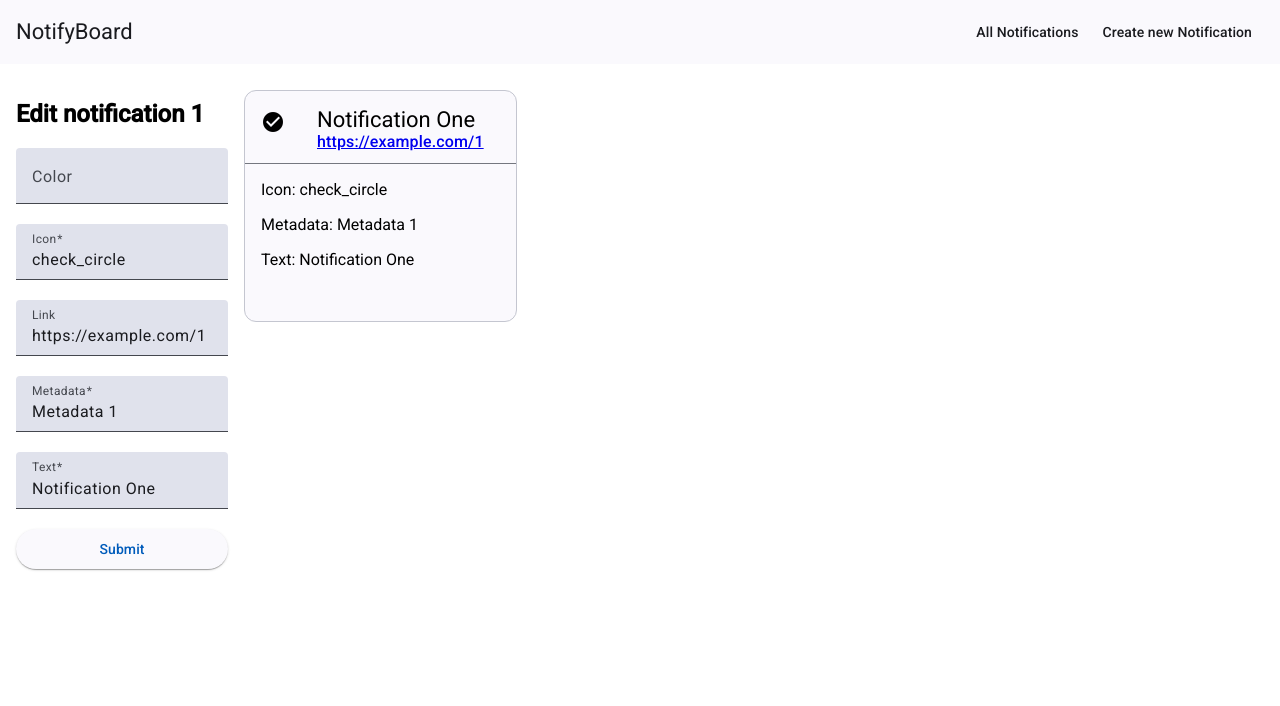
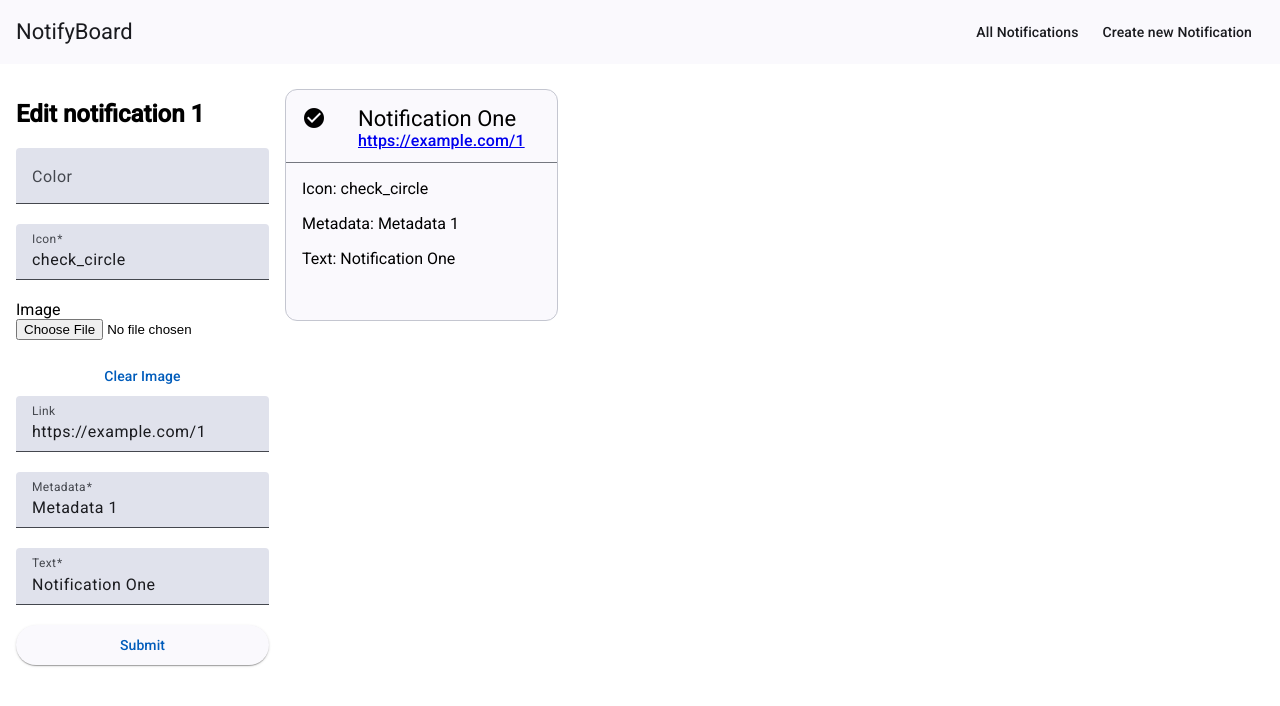
Before and after one commit to SaDaT895/notify-board, an Angular app: page /notifications/1/edit in a window 1280 px wide. Shown: the top 706 px of the page. Built offline with nearby package versions, Linux system fonts and the light colour scheme.

Commit message:
feature: add image-upload functionality

```diff
--- a/src/app/components/notification-form/notification-form.component.html
+++ b/src/app/components/notification-form/notification-form.component.html
@@ -1,7 +1,18 @@
 <form [formGroup]="form" (submit)="submit()">
   <h2>{{ editing ? "Edit notification " + id : "Create new Notification" }}</h2>
 
-  @for (item of form.controls | keyvalue ; track $index) {
+  @for (item of form.controls | keyvalue ; track $index) { @if (item.key ===
+  'image') {
+  <mat-label>{{ item.key | titlecase }}</mat-label>
+  <input
+    class="image-input"
+    type="file"
+    (change)="onFileSelected($event)"
+    [formControl]="file"
+    accept="image/*"
+  />
+  <button mat-button type="button" (click)="clearImage()">Clear Image</button>
+  } @else {
   <mat-form-field>
     <mat-label>{{ item.key | titlecase }}</mat-label>
     @if (item.key === 'text') {
@@ -12,14 +23,15 @@
       cdkAutosizeMinRows="1"
       cdkAutosizeMaxRows="10"
     ></textarea>
-    } @else { <input matInput [formControlName]="item.key" /> } @if
+    } @else {
+    <input matInput [formControlName]="item.key" /> } @if
     (form.get(item.key)?.hasError('required')) {
     <mat-error> {{ item.key | titlecase }} is required </mat-error>
     } @if (form.get(item.key)?.hasError('pattern')) {
     <mat-error> {{ item.key | titlecase }} is invalid </mat-error>
     }
   </mat-form-field>
-  }
+  } }
 
   <button mat-raised-button type="submit" [disabled]="form.invalid">
     Submit
--- a/src/app/components/notification-form/notification-form.component.scss
+++ b/src/app/components/notification-form/notification-form.component.scss
@@ -3,6 +3,9 @@ form {
   flex-direction: column;
   justify-content: center;
   margin: 1rem;
+  .image-input {
+    margin-bottom: 1rem;
+  }
 }
 
 :host {
--- a/src/app/components/notification-form/notification-form.component.ts
+++ b/src/app/components/notification-form/notification-form.component.ts
@@ -65,7 +65,10 @@ export class NotificationFormComponent implements OnInit {
       nonNullable: true,
     }),
     color: new FormControl('', { nonNullable: true }),
+    image: new FormControl('', { nonNullable: true }),
   });
+
+  file = new FormControl(null);
 
   ngOnInit(): void {
     if (this.id) {
@@ -76,13 +79,16 @@ export class NotificationFormComponent implements OnInit {
           if (notification) {
             this.editing = true;
             this.form.patchValue(notification);
-          } else this.router.navigateByUrl('/notifications');
+          } else {
+            console.error('Notification not found', this.id);
+            this.router.navigateByUrl('/notifications');
+          }
         });
     }
   }
 
   submit() {
-    const { icon, text, metadata, link, color } = this.form.value;
+    const { icon, text, metadata, link, color, image } = this.form.value;
     if (this.editing && this.id) {
       this.dataService.update(this.id, {
         icon: icon!.trim(),
@@ -90,6 +96,7 @@ export class NotificationFormComponent implements OnInit {
         metadata: metadata!.trim(),
         link: link || undefined,
         color: color || undefined,
+        image: image || undefined,
       });
     } else
       this.dataService.add({
@@ -98,7 +105,31 @@ export class NotificationFormComponent implements OnInit {
         metadata: metadata!.trim(),
         link: link || undefined,
         color: color || undefined,
+        image: image || undefined,
       });
     this.router.navigateByUrl('/notifications');
   }
+
+  onFileSelected($event: Event) {
+    const file = ($event.target as HTMLInputElement).files?.[0];
+    const reader = new FileReader();
+
+    if (file) {
+      reader.onload = () => {
+        const base64String = reader.result as string;
+        this.form.patchValue({ image: base64String });
+        this.form.markAsDirty(); // For preview to render on image upload
+      };
+      reader.onerror = () => {
+        console.error('Error reading file.');
+        alert('Failed to upload image. Please try again.');
+      };
+      reader.readAsDataURL(file);
+    } else this.clearImage();
+  }
+
+  clearImage() {
+    this.form.controls.image.reset();
+    this.file.reset();
+  }
 }
--- a/src/app/components/notification-view/notification-view.component.html
+++ b/src/app/components/notification-view/notification-view.component.html
@@ -1,9 +1,22 @@
 <mat-card appearance="outlined">
   <mat-card-header [ngStyle]="{ color: notification.color }">
-    <span mat-card-avatar>
+    <span
+      mat-card-avatar
+      [ngStyle]="{
+        backgroundImage: 'url(' + notification.image + ')',
+        backgroundSize: 'cover'
+      }"
+    >
+      @if (!notification.image) {
       <mat-icon>{{ notification.icon }}</mat-icon>
+      }
     </span>
-    <mat-card-title>{{ notification.text | trim | ellipses }} </mat-card-title>
+    <mat-card-title
+      >{{ notification.text | trim | ellipses }}
+      @if(notification.image) {
+      <mat-icon>{{ notification.icon }}</mat-icon>
+      }
+    </mat-card-title>
     <mat-card-subtitle>
       <a *ngIf="notification.link" [href]="notification.link" target="_blank">{{
         notification.link
@@ -11,6 +24,9 @@
     ></mat-card-header
   >
   <mat-divider></mat-divider>
+  @if (notification.image) {
+  <img mat-card-image [src]="notification.image" alt="Your uploaded image" />
+  }
   <mat-card-content>
     <p>Icon: {{ notification.icon }}</p>
     <p>Metadata: {{ notification.metadata }}</p>
--- a/src/app/components/notification-view/notification-view.component.scss
+++ b/src/app/components/notification-view/notification-view.component.scss
@@ -1,7 +1,7 @@
 mat-card {
   max-width: 512px;
   mat-icon {
-    vertical-align: -webkit-baseline-middle;
+    vertical-align: middle;
   }
   mat-card-content {
     word-wrap: break-word;
--- a/src/app/services/data.service.ts
+++ b/src/app/services/data.service.ts
@@ -8,6 +8,7 @@ export interface Notification {
   metadata: string;
   link?: string;
   color?: string;
+  image?: string;
 }
 
 @Injectable({
```
